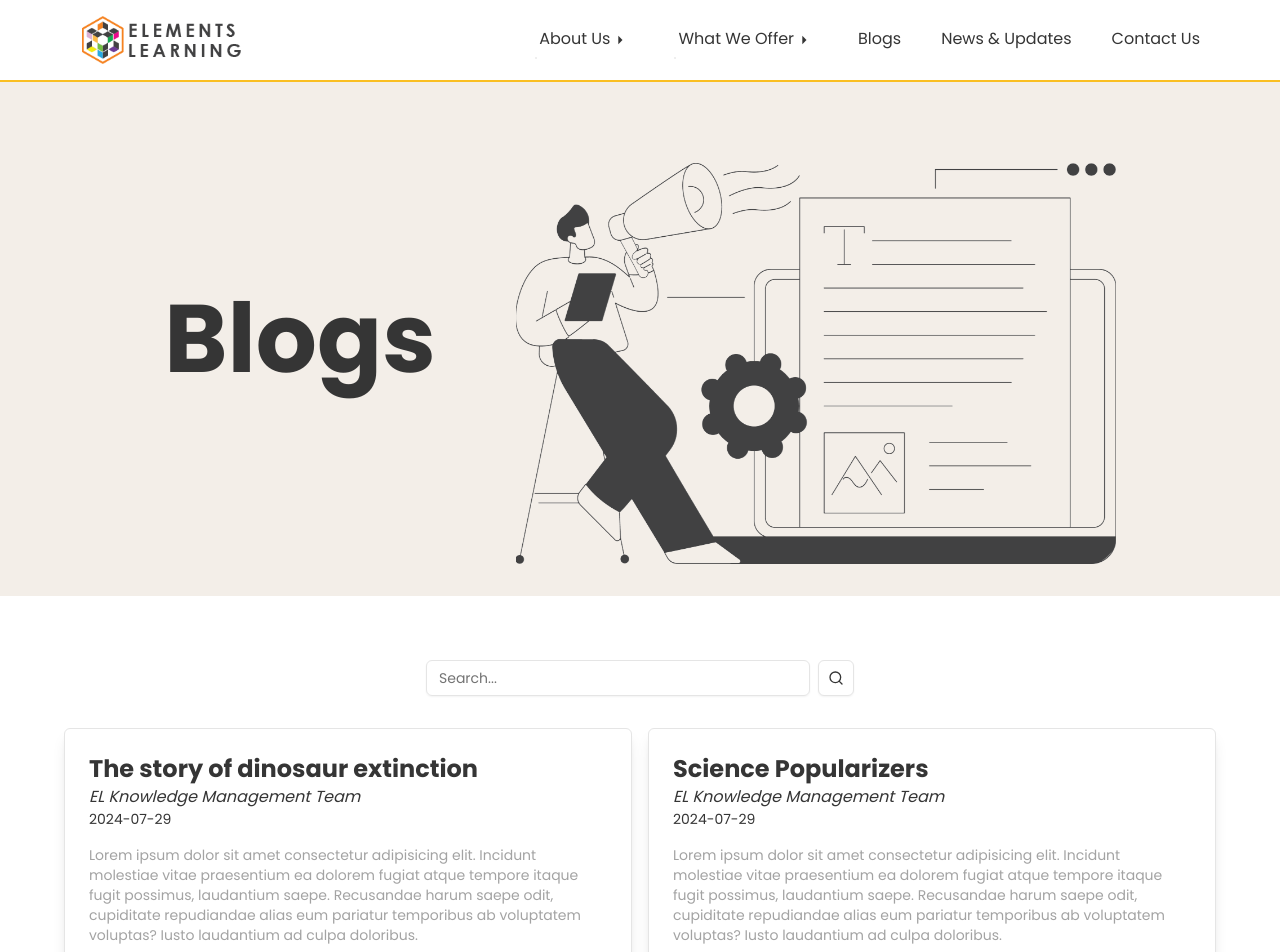
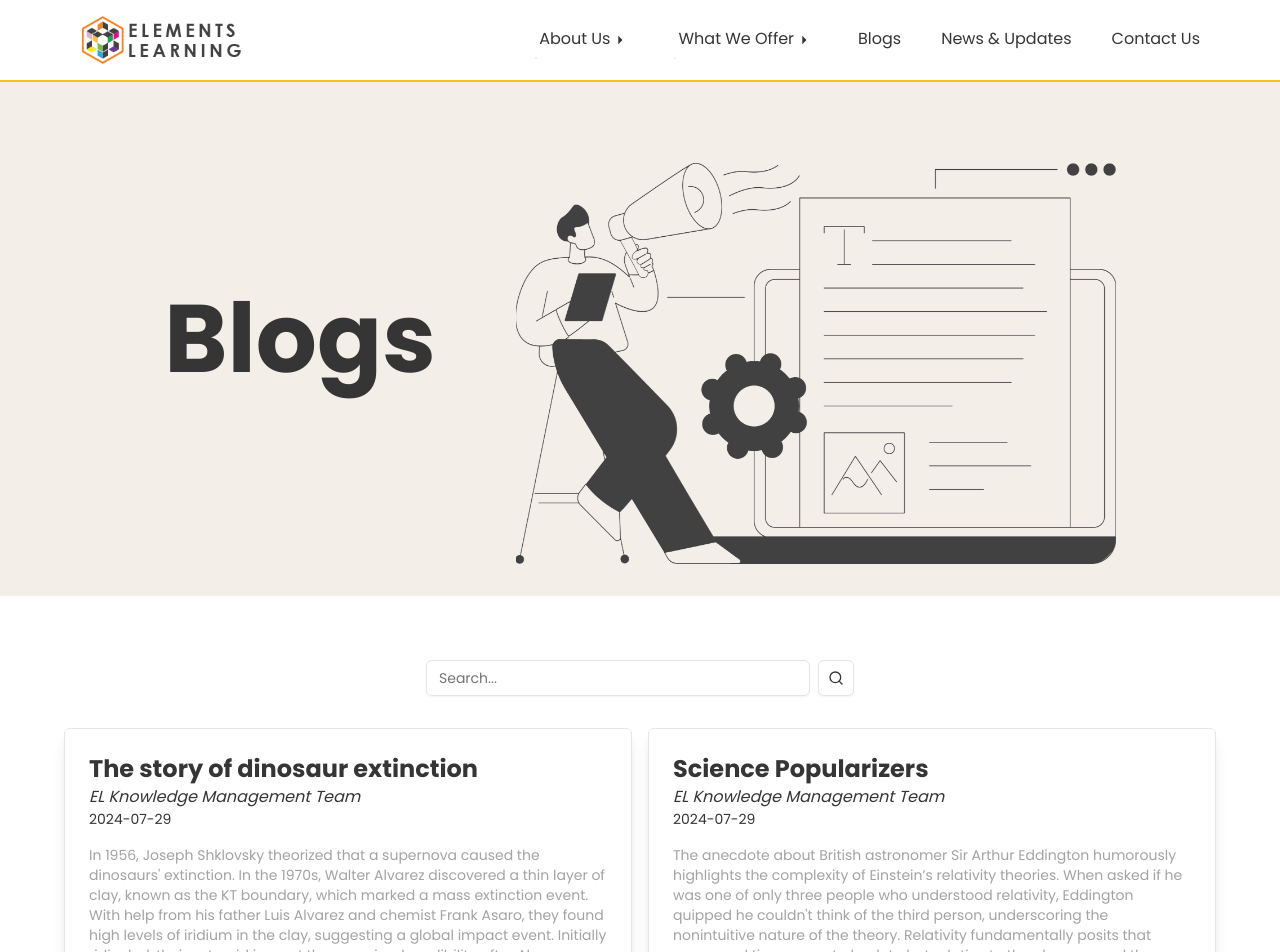
Before and after one commit to ElementsLearning/mainWebsite, a Next.js app: page /blogs in a window 1280 px wide. Shown: the top 952 px of the page. Built offline with nearby package versions, Linux system fonts and the light colour scheme.

Commit message:
add summary for blog cards

```diff
--- a/app/blogs/page.tsx
+++ b/app/blogs/page.tsx
@@ -19,7 +19,7 @@ const BlogCard: React.FC<Blog> = ({id, title, author, date, summary}) => {
         <p className="text-xs md:text-sm">{date}</p>
       </div>
       <p className="text-xs md:text-sm transition-colors text-neutral-400 group-hover:text-light-black">
-        Lorem ipsum dolor sit amet consectetur adipisicing elit. Incidunt molestiae vitae praesentium ea dolorem fugiat atque tempore itaque fugit possimus, laudantium saepe. Recusandae harum saepe odit, cupiditate repudiandae alias eum pariatur temporibus ab voluptatem voluptas? Iusto laudantium ad culpa doloribus.
+        {summary}
       </p>
     </Link>
   )
```
